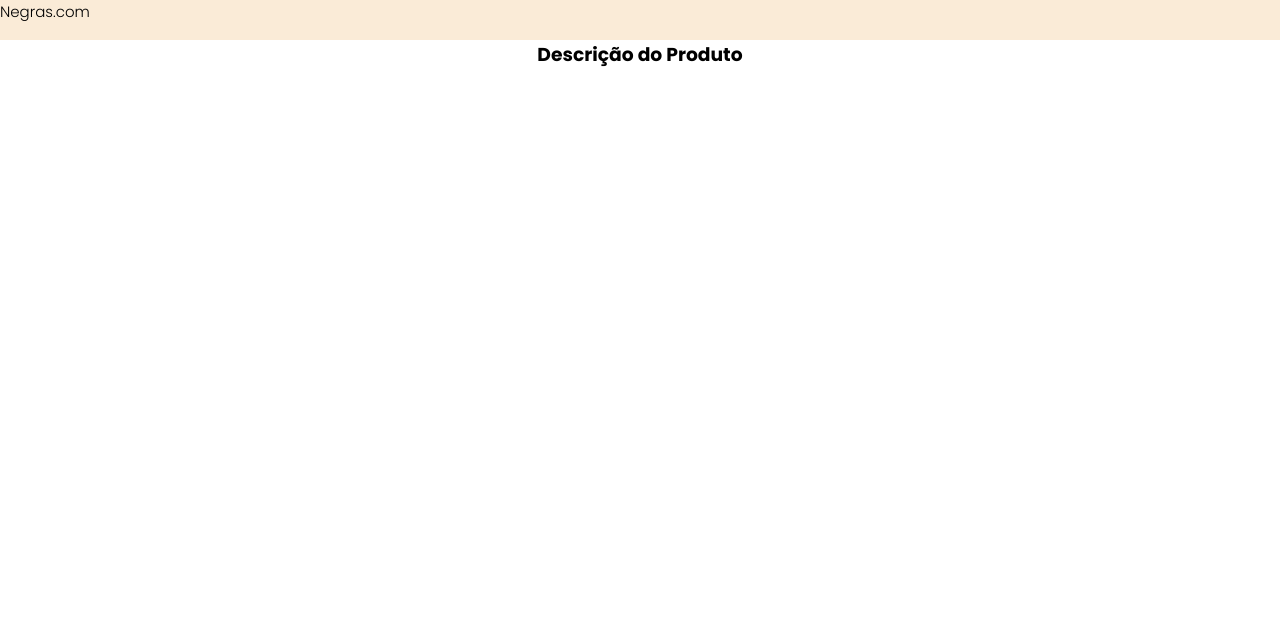
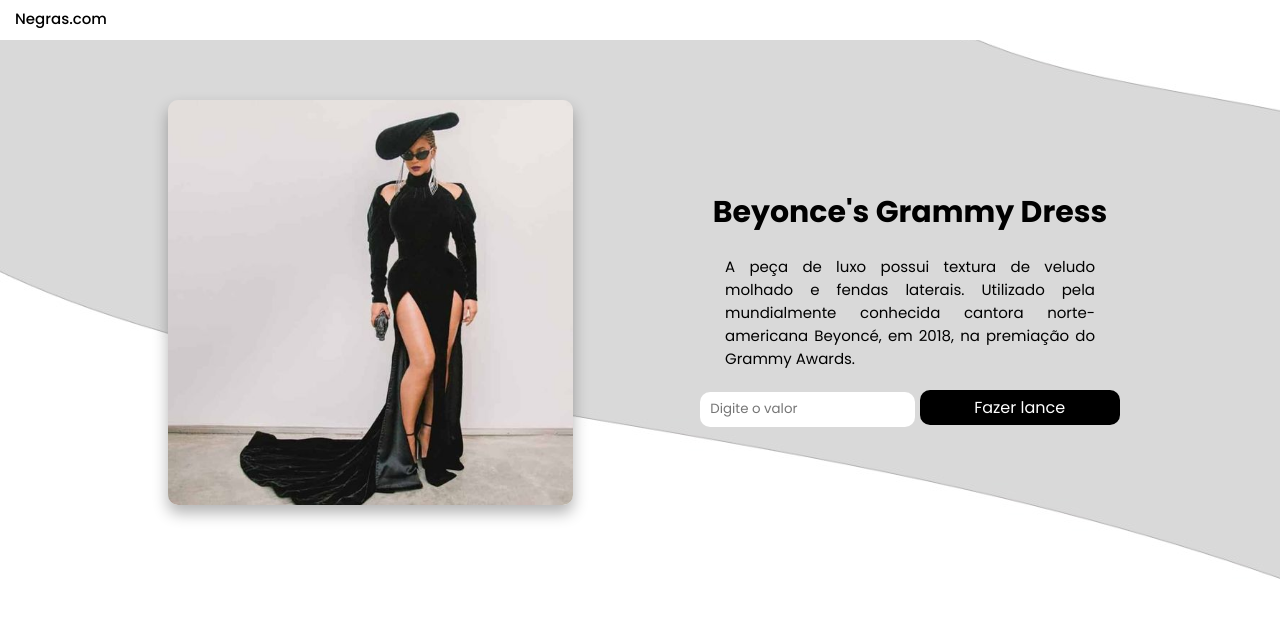
Before and after one commit to marianajulia/ProjetoLeilao, a plain HTML site: page index.html in a window 1280 px wide. Drawn offline with Linux system fonts and the light colour scheme.

Commit message:
Estilização da página index

```diff
--- a/index.css
+++ b/index.css
@@ -6,19 +6,91 @@
     margin: 0;
 }
 
+body{
+    background-image: url(images/background.jpg);
+    background-size: cover;
+    background-position: center;
+    background-repeat: no-repeat;
+}
+
 header{
     height: 40px;
-    background-color: antiquewhite;
+    background-color: #ffff;
+    position: fixed;
+    width: 100%;
+    top: 0;
+    z-index: 1000;
 }
 
 header>h3{
-    font-weight: 300;
+    font-weight: 500;
     font-size: 15px;
+    padding: 7px 15px;
 }
 
-.content{
+#container{
     display: flex;
     justify-content: center;
     align-items: center;
     text-align: center;
+    margin: 100px 0;
+    padding: 0 100px;
 }
+
+.content{
+    width: 50%;
+    align-items: center;
+    justify-content: center;
+}
+
+#title{
+    margin: 5px 5px 20px 5px;
+    font-size: 30px;
+}
+
+img {
+    width: 75%;
+    border-radius: 10px;
+    box-shadow: 0 8px 15px rgba(0, 0, 0, 0.3);
+}
+
+p{
+    padding: 0 85px;
+    text-align: justify;
+    font-size: 15px;
+    margin-bottom: 20px;
+}
+
+input{
+    padding: 5px;
+    color: rgb(39, 39, 39);
+    background-color: #ffff;
+    border-radius: 10px;
+    border-style: none;
+    width: 200px;
+    height: 25px;
+    padding-left: 10px;
+    cursor: text;
+}
+
+input:hover{
+    transition: 0.3s;
+    box-shadow: 0 8px 15px rgba(0, 0, 0, 0.3);
+}
+
+button{
+    padding: 5px;
+    background-color: black;
+    color: #ffff;
+    font-size: medium;
+    border-radius: 10px;
+    border-style: none;
+    width: 200px;
+    height: 35px;
+    cursor: pointer;
+}
+
+button:hover{
+    transition: 0.3s;
+    box-shadow: 0 8px 15px rgba(0, 0, 0, 0.3);
+}
--- a/index.html
+++ b/index.html
@@ -11,8 +11,16 @@
         <h3>Negras.com</h3>
     </header>
 
-    <div class="content">
-        <h3>Descrição do Produto</h3>
+    <div id="container">
+        <div class="content">
+            <img src="images/beyoncedress.jpeg">
+        </div>
+        <div class="content">
+            <h1 id="title">Beyonce's Grammy Dress</h1>
+            <p>A peça de luxo possui textura de veludo molhado e fendas laterais. Utilizado pela mundialmente conhecida cantora norte-americana Beyoncé, em 2018, na premiação do Grammy Awards.</p>
+            <input type="text" placeholder="Digite o valor">
+            <button type="submit">Fazer lance</button>
+        </div>
     </div>
 </body>
 </html>
```
Also changed, not shown: images/background.jpg (added), images/beyoncedress.jpeg (added).
